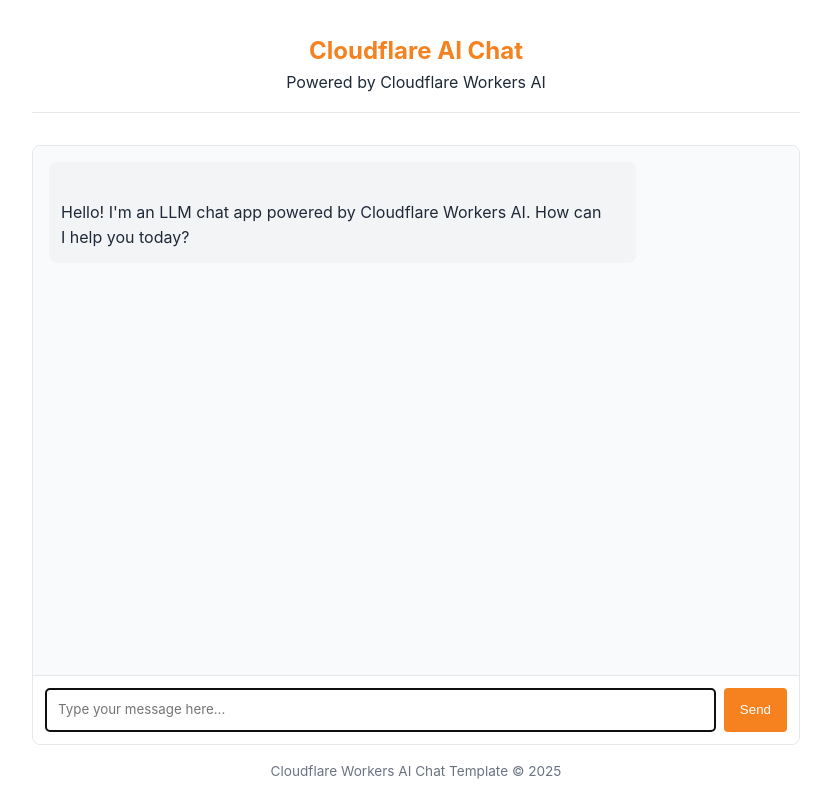
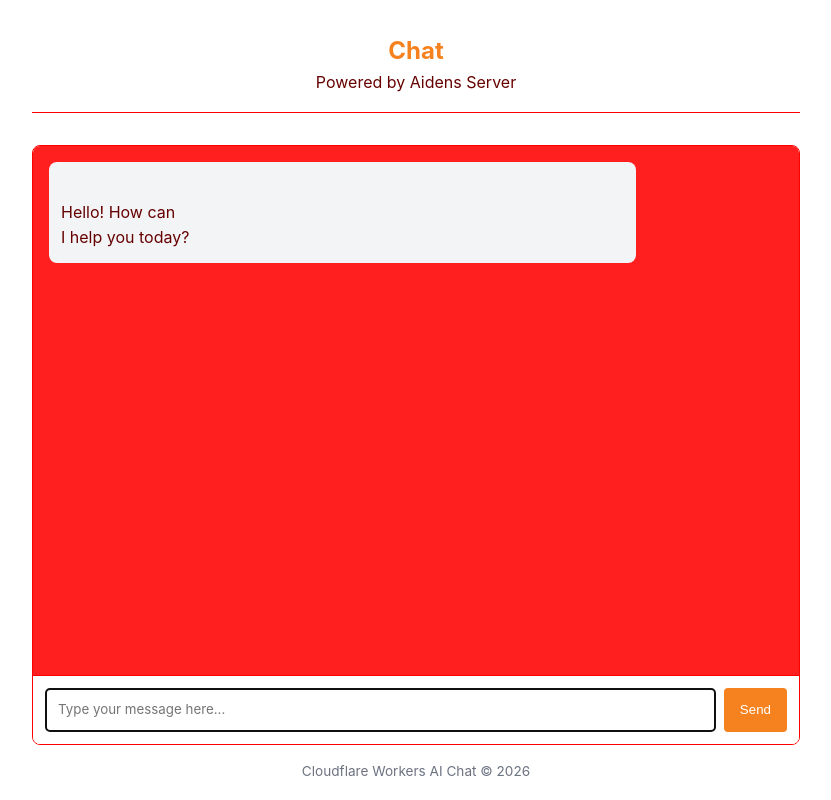
Before and after one commit to aidenboomhero/llm, a website: page public/index.html in a window 1280 px wide. Shown: the whole page, without its empty margins (224-1055 px from the left). Drawn offline with Linux system fonts and the light colour scheme.

Commit message:
Update index.html

```diff
--- a/public/index.html
+++ b/public/index.html
@@ -8,9 +8,9 @@
 			:root {
 				--primary-color: #f6821f;
 				--primary-hover: #e67e22;
-				--light-bg: #f9fafb;
-				--border-color: #e5e7eb;
-				--text-color: #1f2937;
+				--light-bg: #ff1f1f;
+				--border-color: #ff0000;
+				--text-color: #660000;
 				--text-light: #6b7280;
 				--user-msg-bg: #fff2e6;
 				--assistant-msg-bg: #f3f4f6;
@@ -144,15 +144,15 @@
 	</head>
 	<body>
 		<header>
-			<h1>Cloudflare AI Chat</h1>
-			<p>Powered by Cloudflare Workers AI</p>
+			<h1>Chat</h1>
+			<p>Powered by Aidens Server</p>
 		</header>
 
 		<div class="chat-container">
 			<div id="chat-messages" class="chat-messages">
 				<div class="message assistant-message">
 					<p>
-						Hello! I'm an LLM chat app powered by Cloudflare Workers AI. How can
+						Hello! How can
 						I help you today?
 					</p>
 				</div>
@@ -174,7 +174,7 @@
 		</div>
 
 		<footer>
-			<p>Cloudflare Workers AI Chat Template &copy; 2025</p>
+			<p>Cloudflare Workers AI Chat &copy; 2026</p>
 		</footer>
 
 		<!-- Chat app script -->
```
